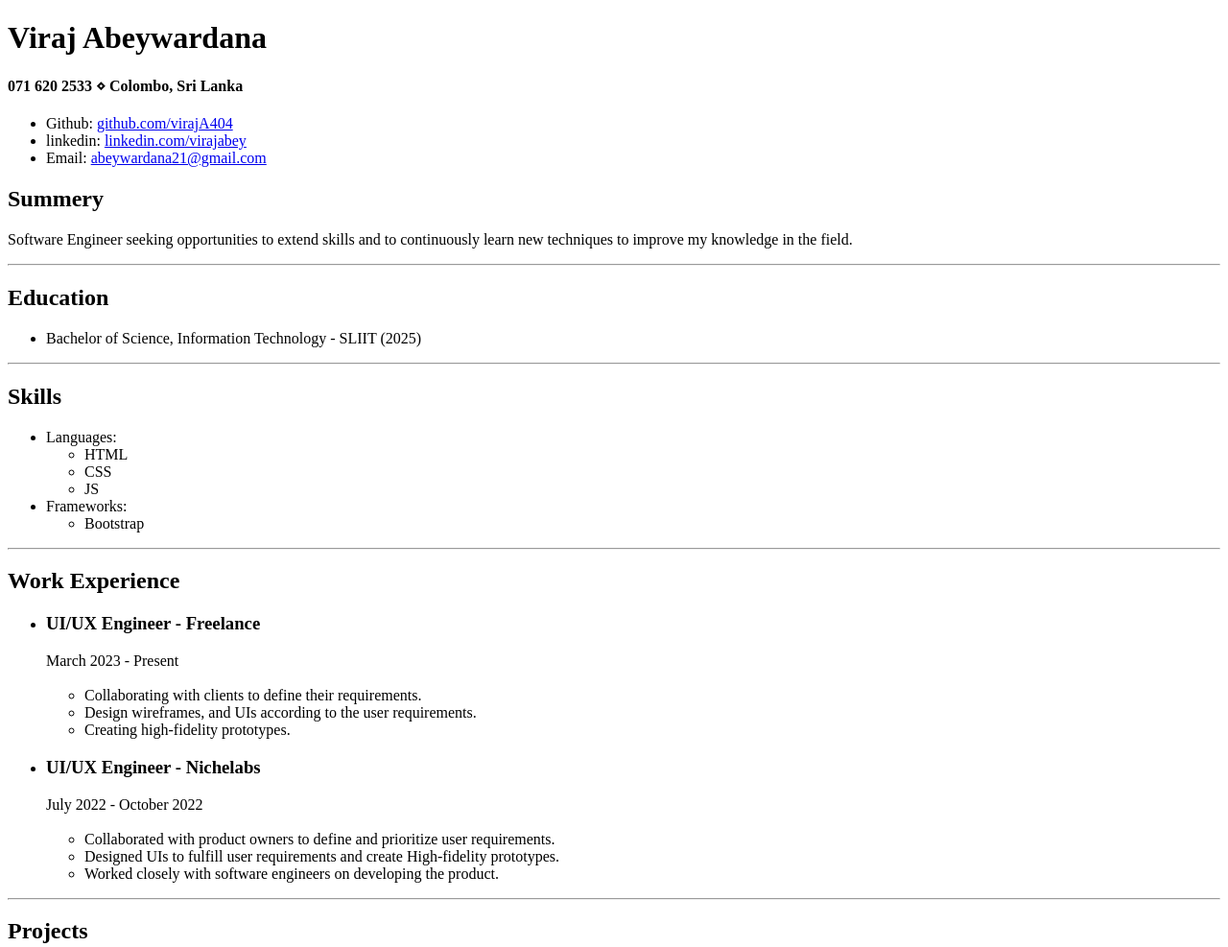
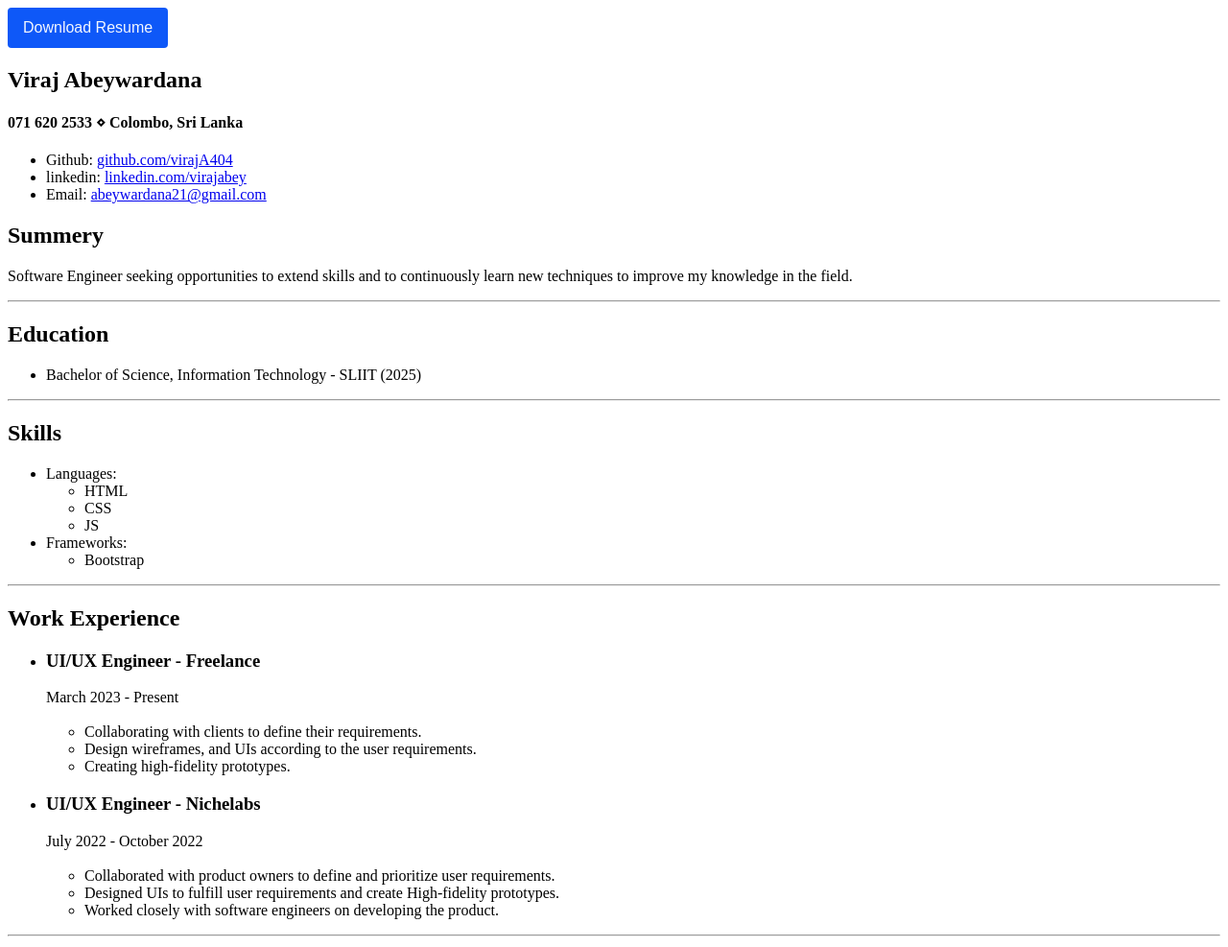
Before and after one commit to virajA404/Portfolio-website, a plain HTML site: page resume.html in a window 1280 px wide. Shown: the top 987 px of the page at 96% size. Drawn offline with Linux system fonts and the light colour scheme.

Commit message:
resume html file changes

```diff
--- a/resume.html
+++ b/resume.html
@@ -4,8 +4,25 @@
     <meta charset="UTF-8" />
     <meta name="viewport" content="width=device-width, initial-scale=1.0" />
     <title>My Resume</title>
+    <script src="https://cdnjs.cloudflare.com/ajax/libs/html2pdf.js/0.10.1/html2pdf.bundle.min.js" integrity="sha512-GsLlZN/3F2ErC5ifS5QtgpiJtWd43JWSuIgh7mbzZ8zBps+dvLusV+eNQATqgA/HdeKFVgA5v3S/cIrLF7QnIg==" crossorigin="anonymous" referrerpolicy="no-referrer"></script>
+    <script src="./script.js"></script>
+    <style>
+      .btn-cta-primary{
+        background-color: #0e58f8;
+        border-radius: 0.25rem;
+        padding: 0.75rem 1rem;
+        font-size: 1rem;
+        font-weight: 420;
+        border:none;
+        margin-right:1rem;
+        color: #f2f6fe;
+        cursor: pointer;
+      }
+    </style>
   </head>
   <body>
+    <button class="btn-cta-primary" onclick="generatePDF()">Download Resume</button>
+    <section id="resume">
       <h1>Viraj Abeywardana</h1>
       <!-- <img src="./images/my pic.jpeg" alt="my image" height="150px" /> -->
       <h4>071 620 2533 ⋄ Colombo, Sri Lanka</h4>
@@ -118,6 +135,7 @@
         </p>
         <hr>
       <!-- Projects section ends here -->
+    </section>
   </body>
 
   <footer>
```
Lines whose indentation alone changed are shown as unchanged.
